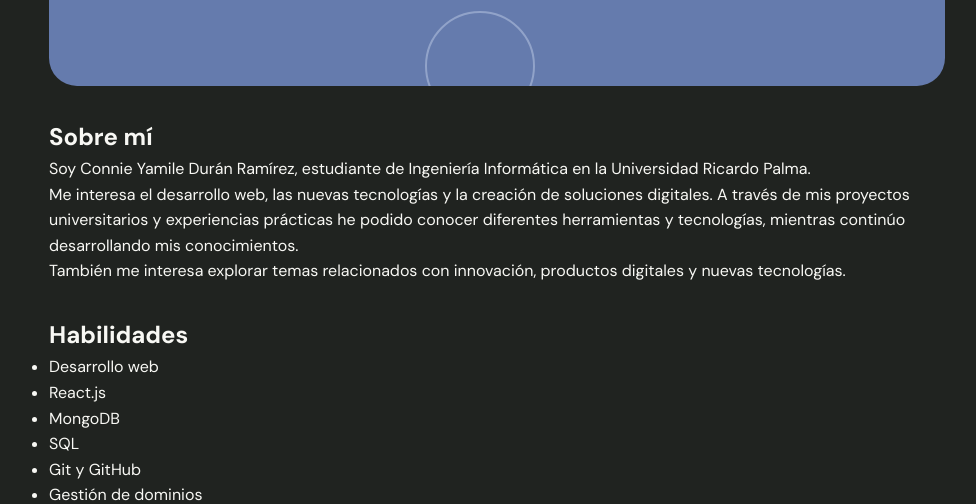
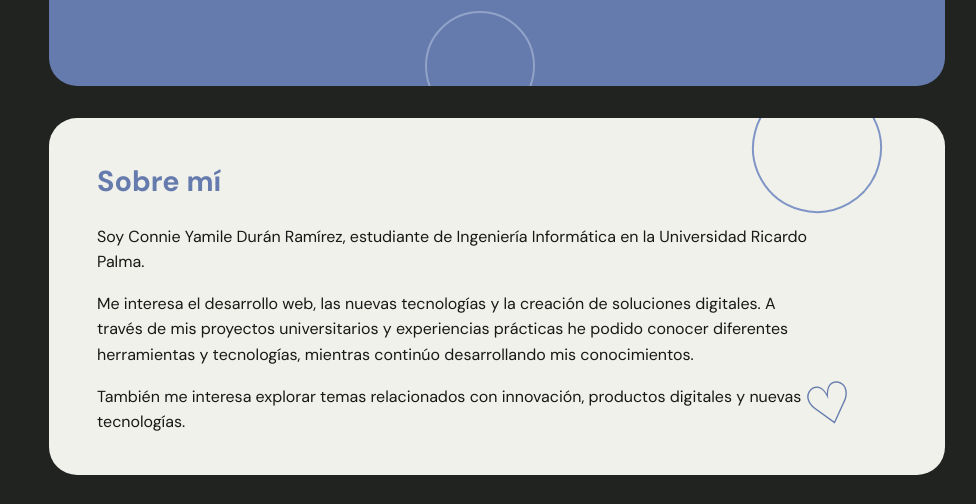
Before and after one commit to ConnieDR8/ConnieDR8.github.io, a plain HTML site: page index.html in a window 1280 px wide. Shown: the part 338-842 px from the top of the page, without its empty margins (143-1119 px from the left). Drawn offline with Linux system fonts and the light colour scheme.

Commit message:
Diseñar secciones del perfil

```diff
--- a/index.html
+++ b/index.html
@@ -37,8 +37,9 @@
   <main>
 
     <section id="sobre-mi">
-
-        <h2>Sobre mí</h2>
+        <div class="sobre-card">
+            <div class="sobre-texto">
+                <h2 class="titulo-seccion">Sobre mí</h2>
 
                 <p>
                     Soy Connie Yamile Durán Ramírez, estudiante de Ingeniería Informática
@@ -56,22 +57,25 @@
                     También me interesa explorar temas relacionados con innovación,
                     productos digitales y nuevas tecnologías.
                 </p>
-
+            </div>
+            <span class="sobre-circulo" aria-hidden="true"></span>
+            <span class="sobre-corazon" aria-hidden="true">♡</span>
+        </div>
     </section>
     <section id="habilidades">
 
-        <h2>Habilidades</h2>
+        <h2 class="titulo-seccion">Habilidades</h2>
 
-        <ul>
-            <li>Desarrollo web</li>
-            <li>React.js</li>
-            <li>MongoDB</li>
-            <li>SQL</li>
-            <li>Git y GitHub</li>
-            <li>Gestión de dominios</li>
-            <li>Google Tag Manager (GTM)</li>
-            <li>Canva</li>
-            <li>Figma</li>
+        <ul class="habilidades">
+            <li class="habilidad">Desarrollo web</li>
+            <li class="habilidad">React.js</li>
+            <li class="habilidad">MongoDB</li>
+            <li class="habilidad">SQL</li>
+            <li class="habilidad">Git y GitHub</li>
+            <li class="habilidad">Gestión de dominios</li>
+            <li class="habilidad">Google Tag Manager (GTM)</li>
+            <li class="habilidad">Canva</li>
+            <li class="habilidad">Figma</li>
         </ul>
 
     </section>
--- a/responsive.css
+++ b/responsive.css
@@ -61,6 +61,14 @@ a {
     font-size: 5rem;
   }
 
+  .sobre-card {
+    padding: 2rem;
+  }
+
+  .habilidades {
+    grid-template-columns: repeat(2, minmax(0, 1fr));
+  }
+
   body {
     padding: 1.5rem;
   }
@@ -111,6 +119,14 @@ a {
     margin-top: -1rem;
   }
 
+  .sobre-card {
+    padding: 1.5rem;
+  }
+
+  .habilidades {
+    grid-template-columns: 1fr;
+  }
+
   body {
     padding: 1rem;
   }
--- a/styles.css
+++ b/styles.css
@@ -36,6 +36,87 @@ body {
 a {
   color: var(--azul-claro);
   text-decoration: none;
+}
+
+.titulo-seccion {
+  color: var(--azul-claro);
+  font-size: 1.8rem;
+  margin-bottom: 1.25rem;
+}
+
+.sobre-card {
+  background: var(--crema);
+  border-radius: var(--radio);
+  color: var(--negro);
+  min-height: 280px;
+  overflow: hidden;
+  padding: 2.5rem 3rem;
+  position: relative;
+}
+
+.sobre-texto {
+  max-width: 720px;
+  position: relative;
+  z-index: 1;
+}
+
+.sobre-texto .titulo-seccion {
+  color: var(--azul-oscuro);
+}
+
+.sobre-texto p {
+  margin-bottom: 1rem;
+}
+
+.sobre-texto p:last-child {
+  margin-bottom: 0;
+}
+
+.sobre-circulo {
+  border: 2px solid var(--azul);
+  border-radius: 50%;
+  height: 130px;
+  position: absolute;
+  right: 7%;
+  top: -35px;
+  transform: rotate(15deg);
+  width: 130px;
+}
+
+.sobre-corazon {
+  bottom: 1.5rem;
+  color: var(--azul-oscuro);
+  font-family: 'Caveat', cursive;
+  font-size: 3.5rem;
+  position: absolute;
+  right: 10%;
+  transform: rotate(-15deg);
+}
+
+.habilidades {
+  display: grid;
+  gap: 0.85rem;
+  grid-template-columns: repeat(3, minmax(0, 1fr));
+  list-style: none;
+}
+
+.habilidad {
+  background: var(--fondo-card);
+  border: 1px solid var(--borde);
+  border-radius: 999px;
+  color: var(--gris);
+  padding: 0.85rem 1rem;
+  text-align: center;
+}
+
+.habilidad:nth-child(3n + 1) {
+  background: var(--azul-oscuro);
+  color: var(--blanco);
+}
+
+.habilidad:nth-child(3n + 2) {
+  background: var(--azul);
+  color: var(--negro);
 }
 
 .navbar {
```
Lines whose indentation alone changed are shown as unchanged.
